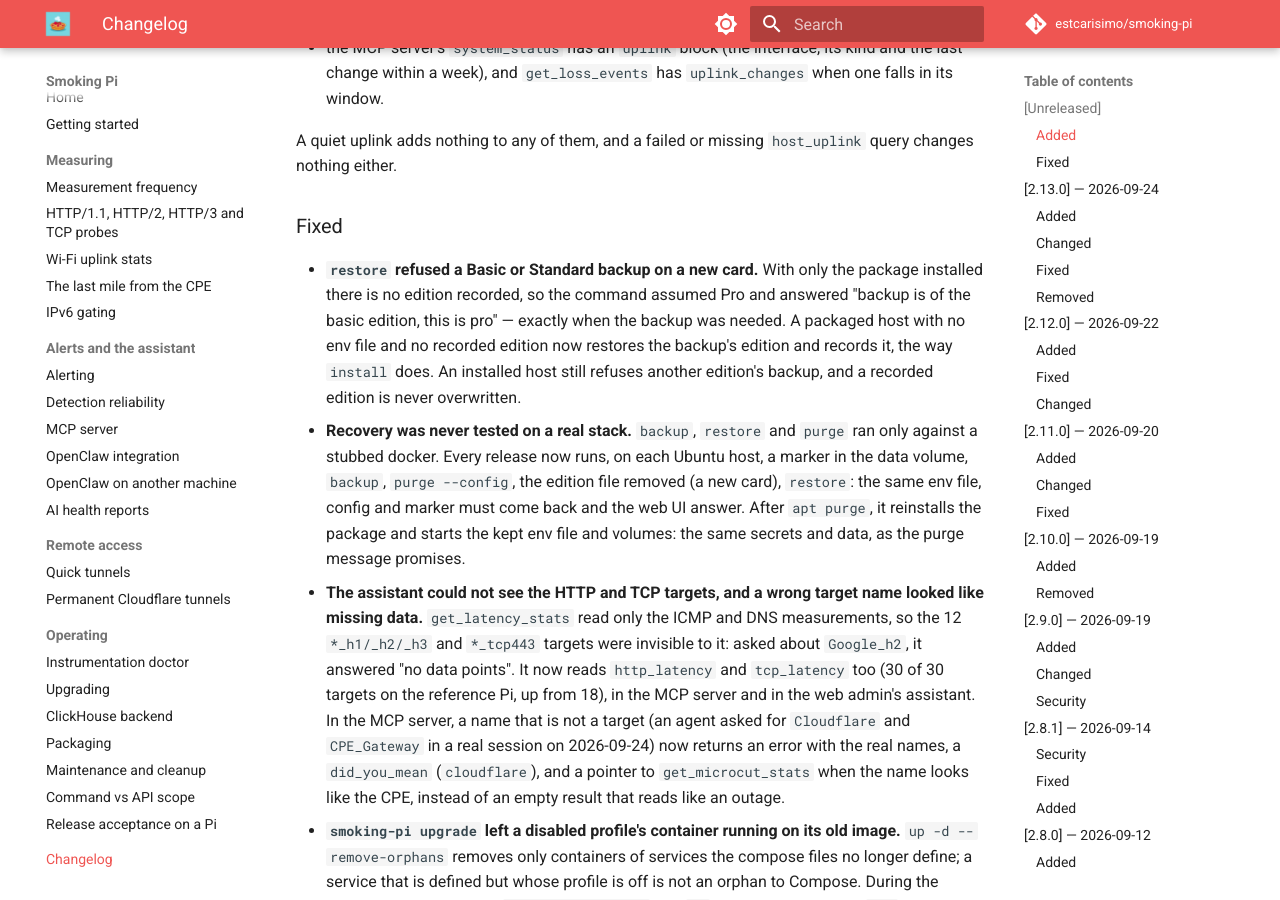
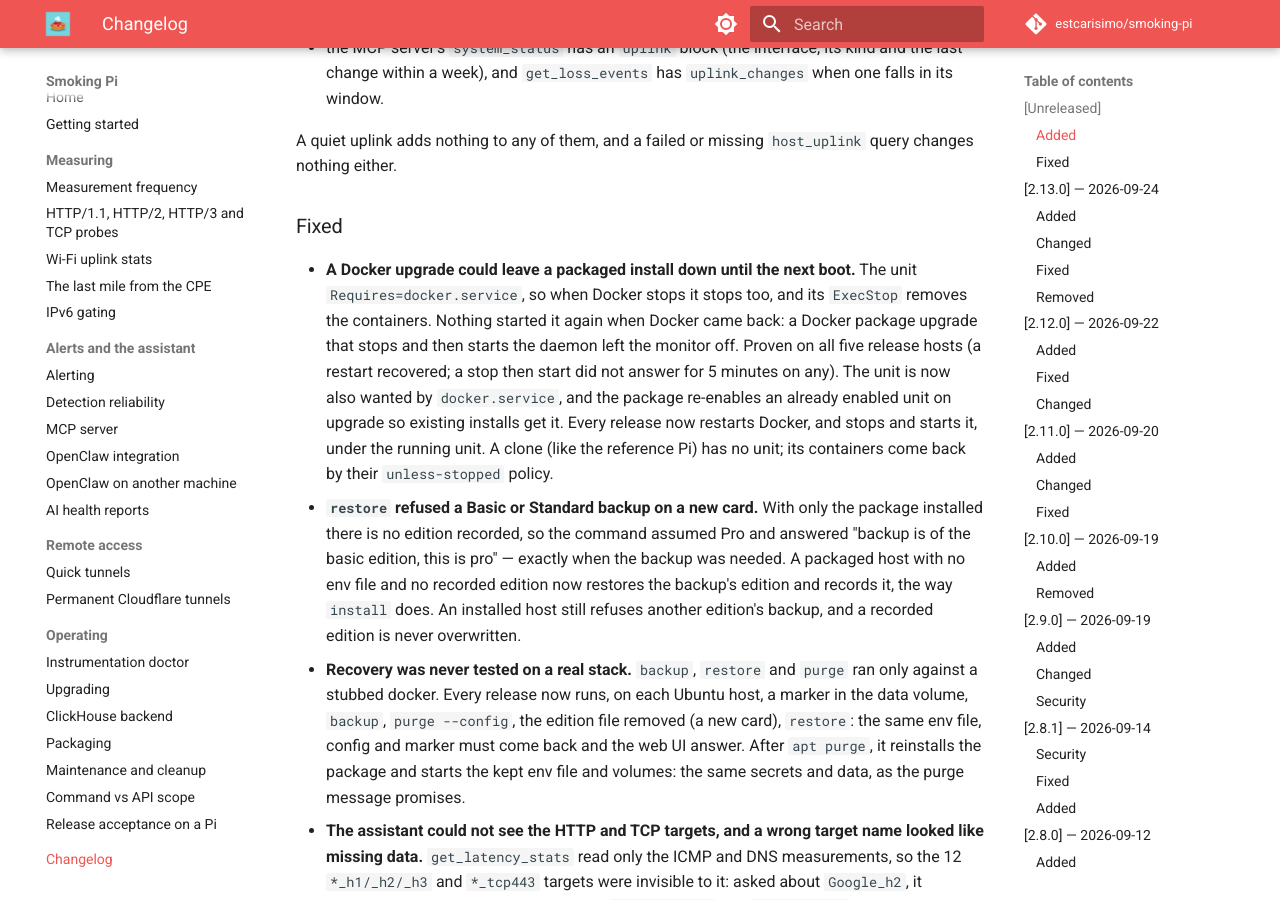
Before and after one commit to estcarisimo/smoking-pi, an MkDocs documentation site: the page built from docs/changelog.md, in a window 1280 px wide and 900 px high, scrolled down 629 px. Built offline with MkDocs 1.6.1 and Material for MkDocs 9.7.7, drawn with Linux system fonts in a browser that asks for light colours; comment, search, counter and statistics services are not loaded.

Commit message:
docs: the unit is wanted by docker.service; releases restart Docker under it
Co-Authored-By: Claude Opus 5.5 <noreply@anthropic.com>

```diff
--- a/CHANGELOG.md
+++ b/CHANGELOG.md
@@ -30,6 +30,17 @@ version gets a matching GitHub release and git tag.
 
 ### Fixed
 
+- **A Docker upgrade could leave a packaged install down until the next
+  boot.** The unit `Requires=docker.service`, so when Docker stops it stops
+  too, and its `ExecStop` removes the containers. Nothing started it again
+  when Docker came back: a Docker package upgrade that stops and then
+  starts the daemon left the monitor off. Proven on all five release hosts
+  (a restart recovered; a stop then start did not answer for 5 minutes on
+  any). The unit is now also wanted by `docker.service`, and the package
+  re-enables an already enabled unit on upgrade so existing installs get
+  it. Every release now restarts Docker, and stops and starts it, under
+  the running unit. A clone (like the reference Pi) has no unit; its
+  containers come back by their `unless-stopped` policy.
 - **`restore` refused a Basic or Standard backup on a new card.** With
   only the package installed there is no edition recorded, so the command
   assumed Pro and answered "backup is of the basic edition, this is pro" —
```
Also changed, not shown: docs/packaging.md (+9 -2 lines), docs/release-acceptance.md (+1 -0 lines).
